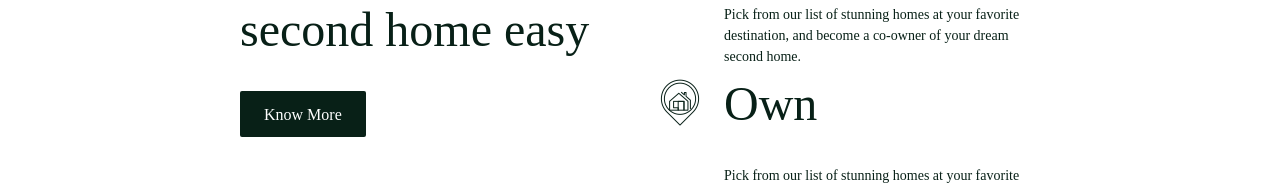
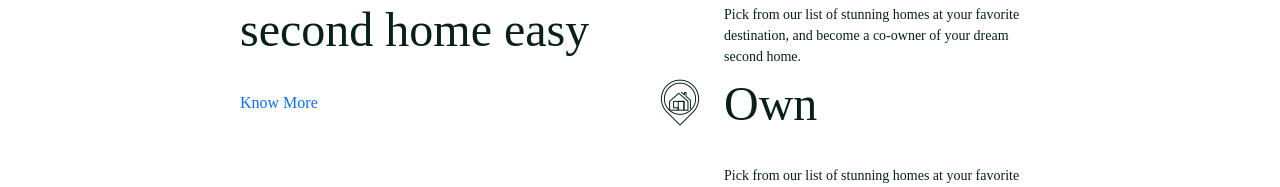
Before and after one commit to AnoonaNasrin/Fractional_properties, a React (Create React App) app: page / in a window 1280 px wide. Shown: the part 1297-1484 px from the top of the page. Built offline with nearby package versions, Linux system fonts and the light colour scheme; the HTML template or start-up script is replaced by a standard one.

Commit message:
resolved issues

```diff
--- a/src/pages/Fraction/Fractional.js
+++ b/src/pages/Fraction/Fractional.js
@@ -66,6 +66,7 @@ export default function Fraction(){
           </div>
         </section>
         ;
+        <HowCanWeHelpForm/>
       </main>
     </>
   );
--- a/src/pages/Home/Home.js
+++ b/src/pages/Home/Home.js
@@ -1,4 +1,5 @@
 import React from "react";
+import {Link} from 'react-router-dom'
 import { Container, Row, Col } from "react-bootstrap";
 import video from "../../assets/videos/sample.mp4";
 import logo from "../../assets/images/Dream.png";
@@ -50,9 +51,9 @@ export default function Home() {
               <div className="col-12 col-md-6 works hai">
                 <p>HOW FRACTIONAL PROPERTY WORKS</p>
                 <h2> We make owning a second home easy</h2>
-                <a className="btn-dark" href="">
-                  Know More
-                </a>
+               <Link to='know-more'>
+               Know More
+               </Link>
               </div>
               <div className="col-md-6 house text">
                 <Potion
```
